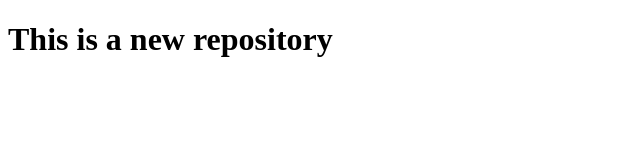
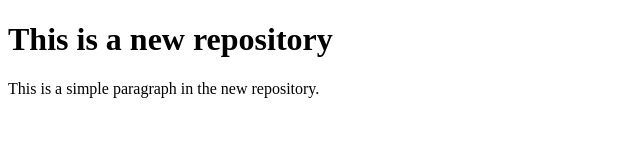
Before and after one commit to alok123-pixel/localrepo, a plain HTML site: page index.html in a window 1280 px wide. Shown: the whole page, without its empty margins (0-640 px from the left). Drawn offline with Linux system fonts and the light colour scheme.

Commit message:
added new line on html file

```diff
--- a/index.html
+++ b/index.html
@@ -7,5 +7,6 @@
 </head>
 <body>
     <h1>This is a new repository</h1>
+    <p>This is a simple paragraph in the new repository.</p>
 </body>
 </html>
```
